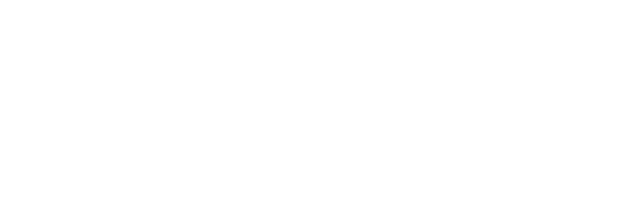
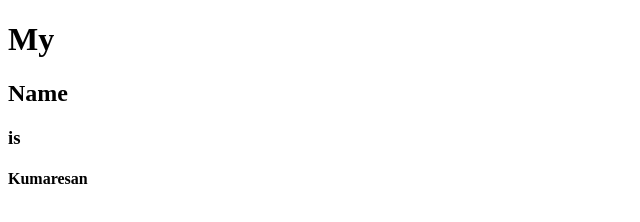
Before and after one commit to dev-kumaresan/css-workflows, a plain HTML site: page Text-color/index.html in a window 1280 px wide. Shown: the whole page, without its empty margins (0-640 px from the left). Drawn offline with Linux system fonts and the light colour scheme.

Commit message:
div created

```diff
--- a/Text-color/index.html
+++ b/Text-color/index.html
@@ -7,6 +7,11 @@
     <title>Document</title>
 </head>
 <body>
-
+    <div class="headings">
+        <h1>My</h1>
+        <h2>Name</h2>
+        <h3>is</h3>
+        <h4>Kumaresan</h4>
+    </div>
 </body>
 </html>
```
